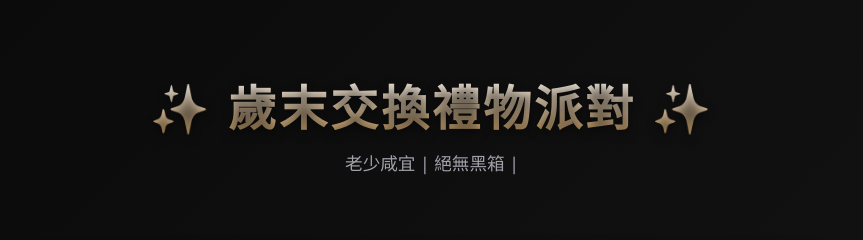
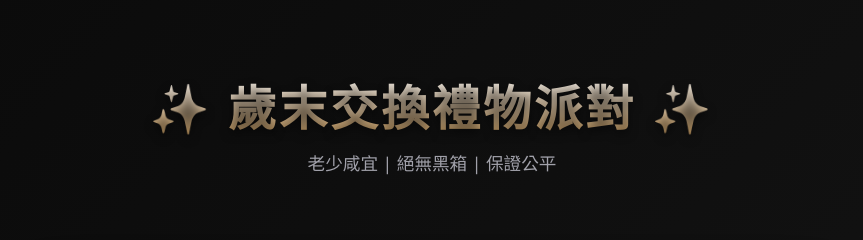
Before and after one commit to MatthiasHuang/lottery2026, a plain HTML site: page index.html in a window 1280 px wide. Shown: the top 240 px of the page, without its empty margins (208-1071 px from the left). Drawn offline with Linux system fonts and the light colour scheme.

Commit message:
Update index.html

```diff
--- a/index.html
+++ b/index.html
@@ -232,7 +232,7 @@
 <div class="container">
     <div class="header">
         <h1>✨ 歲末交換禮物派對 ✨</h1>
-        <p>老少咸宜 | 絕無黑箱 | </p>
+        <p>老少咸宜 | 絕無黑箱 | 保證公平</p>
     </div>
 
     <div id="errorDisplay" class="error-msg"></div>
```
